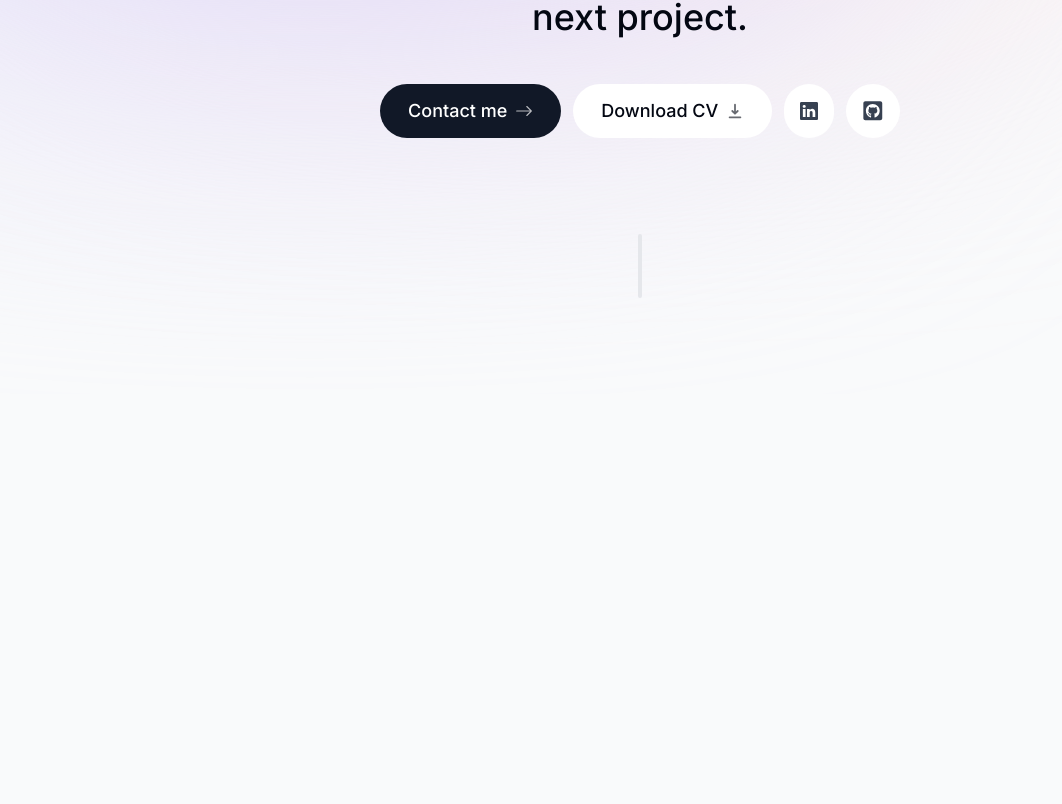
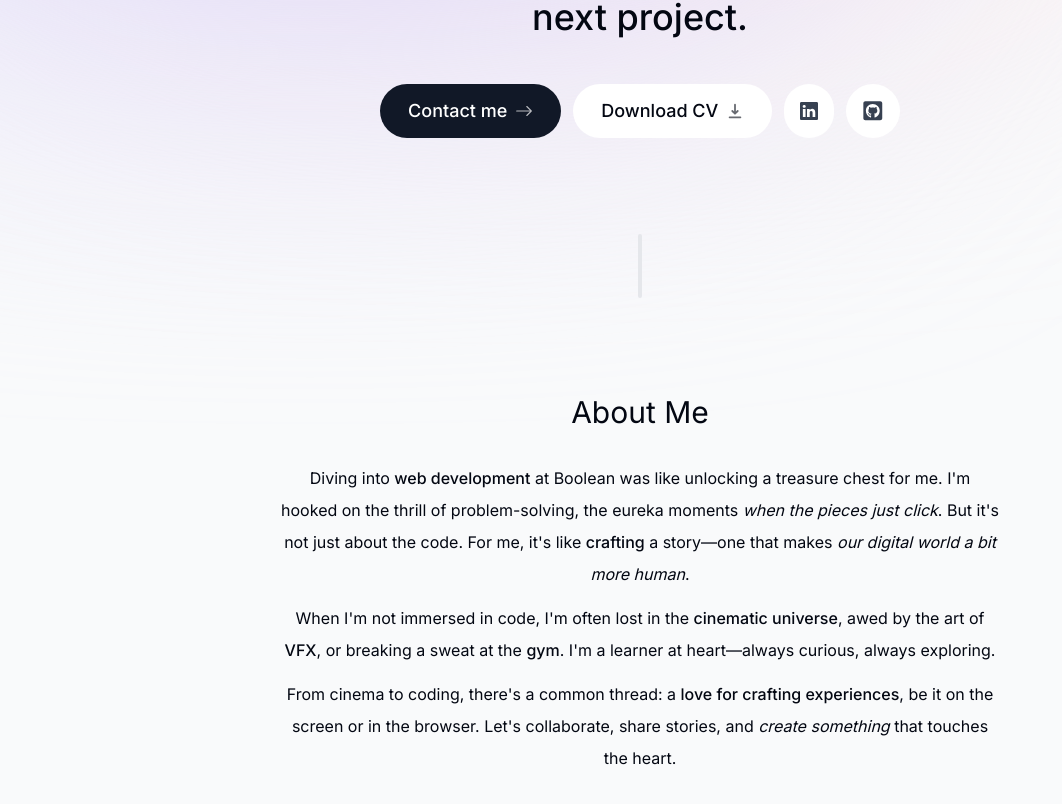
Before and after one commit to Al-E-00/portfolio, a Next.js app: page / in a window 1280 px wide. Shown: the part 482-1286 px from the top of the page, without its empty margins (0-1062 px from the left). Before the commit the page ends 876 px from the top, so only its background shows below. Built offline with nearby package versions, Linux system fonts and the light colour scheme.

Commit message:
About section implemented: - Added presentation - Added section-heading reusable component - Added h1 to intro section

```diff
--- a/app/page.tsx
+++ b/app/page.tsx
@@ -1,3 +1,4 @@
+import About from "@/components/about";
 import Intro from "@/components/intro";
 import SectionDivider from "@/components/section-divider";
 
@@ -6,6 +7,7 @@ export default function Home() {
     <main className="flex flex-col items-center px-4">
       <Intro />
       <SectionDivider />
+      <About />
     </main>
   );
 }
--- /dev/null
+++ b/components/about.tsx
@@ -0,0 +1,43 @@
+"use client";
+
+import React from "react";
+import SectionHeading from "./section-heading";
+import { motion } from "framer-motion";
+
+export default function About() {
+  return (
+    <motion.section
+      className="mb-28 max-w-[45rem] text-center leading-8 sm:mb-40"
+      initial={{ opacity: 0, y: 100 }}
+      animate={{ opacity: 1, y: 0 }}
+      transition={{ delay: 0.175 }}
+    >
+      <SectionHeading>About me</SectionHeading>
+
+      <p className="mb-3">
+        {" "}
+        Diving into <span className="font-medium">web development</span> at
+        Boolean was like unlocking a treasure chest for me. I'm hooked on the
+        thrill of problem-solving, the eureka moments{" "}
+        <span className="italic">when the pieces just click</span>. But it's not
+        just about the code. For me, it's like{" "}
+        <span className="font-medium">crafting</span> a story—one that makes{" "}
+        <span className="italic">our digital world a bit more human</span>.
+      </p>
+      <p className="mb-3">
+        When I'm not immersed in code, I'm often lost in the{" "}
+        <span className="font-medium">cinematic universe</span>, awed by the art
+        of <span className="font-medium">VFX</span>, or breaking a sweat at the{" "}
+        <span className="font-medium">gym</span>. I'm a learner at heart—always
+        curious, always exploring.
+      </p>
+      <p className="mb-3">
+        From cinema to coding, there's a common thread: a{" "}
+        <span className="font-medium">love for crafting experiences</span>, be
+        it on the screen or in the browser. Let's collaborate, share stories,
+        and <span className="italic">create something</span> that touches the
+        heart.
+      </p>
+    </motion.section>
+  );
+}
--- a/components/intro.tsx
+++ b/components/intro.tsx
@@ -32,7 +32,7 @@ export default function Intro() {
         </motion.div>
       </div>
 
-      <motion.p
+      <motion.h1
         className="mb-10 mt-4 px-4 text-2xl font-medium !leading-[1.5] sm:text-4xl"
         initial={{ opacity: 0, y: 100 }}
         animate={{ opacity: 1, y: 0 }}
@@ -42,7 +42,7 @@ export default function Intro() {
         crafting <span className="font-bold">user-centric</span> digital
         solutions. Dive into my portfolio and see how we can elevate{" "}
         <span className="font-bold">your</span> next project.
-      </motion.p>
+      </motion.h1>
 
       <motion.div
         className="flex flex-col justify-center gap-3 px-2 text-lg font-medium sm:flex-row"
--- /dev/null
+++ b/components/section-heading.tsx
@@ -0,0 +1,9 @@
+import React from "react";
+
+type SectionHeadingProps = {
+  children: React.ReactNode;
+};
+
+export default function SectionHeading({ children }: SectionHeadingProps) {
+  return <h2 className="font-medim mb-8 text-3xl capitalize">{children}</h2>;
+}
```
